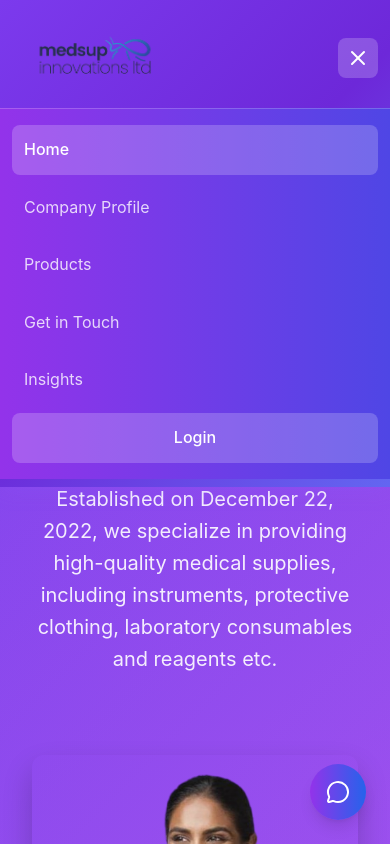
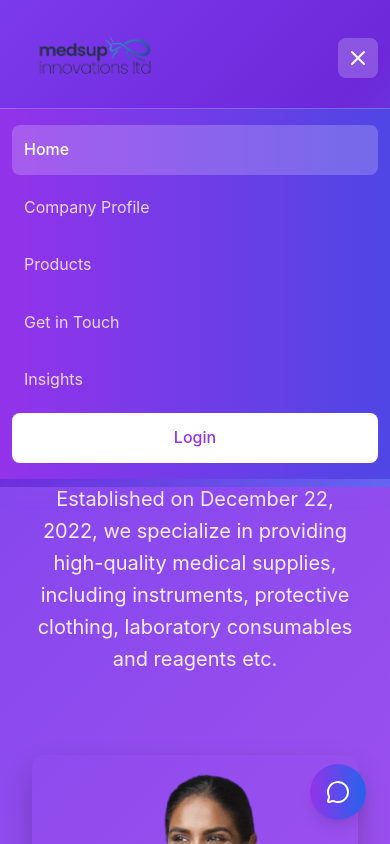
Before and after one commit to Tadashi-90/medsup-innovations, a React (Create React App) app in the folder client/: page / in a window 390 px wide. Both pictures are taken after a click on the button 358 px from the left and 58 px from the top of the page. Shown: the top 844 px of the page. Built offline with nearby package versions, Linux system fonts and the light colour scheme.

Commit message:
Fix mobile navbar login button styling - add white background to match desktop

```diff
--- a/client/src/components/Navigation.tsx
+++ b/client/src/components/Navigation.tsx
@@ -80,7 +80,7 @@ const Navigation: React.FC<NavigationProps> = ({ variant = 'standard' }) => {
               ))}
               <Link
                 to="/login"
-                className="block mt-4 py-3 px-4 bg-white/20 text-white rounded-lg text-center font-medium hover:bg-white/30 transition-colors"
+                className="block mt-4 py-3 px-4 bg-white text-purple-600 rounded-lg text-center font-medium hover:bg-white/95 transition-colors"
                 onClick={() => setIsMobileMenuOpen(false)}
               >
                 Login
@@ -158,7 +158,7 @@ const Navigation: React.FC<NavigationProps> = ({ variant = 'standard' }) => {
               ))}
               <Link
                 to="/login"
-                className="block mt-4 py-3 px-4 bg-white/20 text-white rounded-lg text-center font-medium hover:bg-white/30 transition-colors"
+                className="block mt-4 py-3 px-4 bg-white text-purple-600 rounded-lg text-center font-medium hover:bg-white/95 transition-colors"
                 onClick={() => setIsMobileMenuOpen(false)}
               >
                 Login
```
